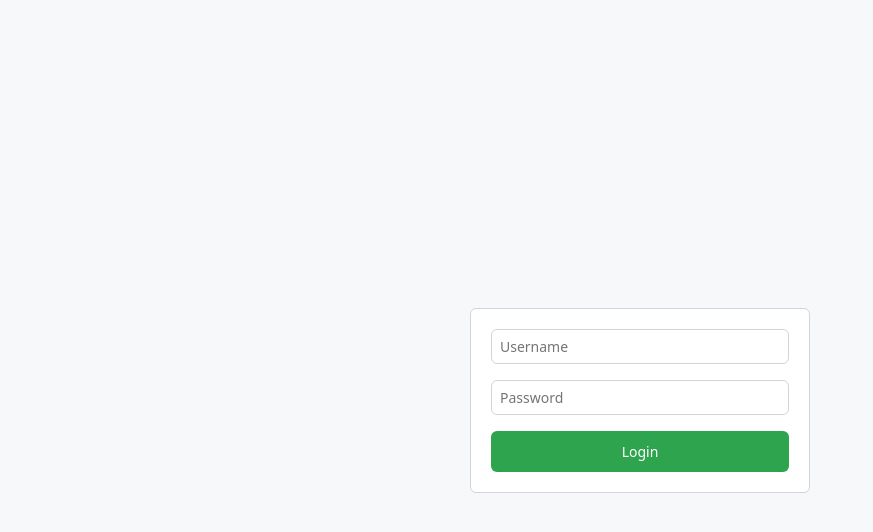
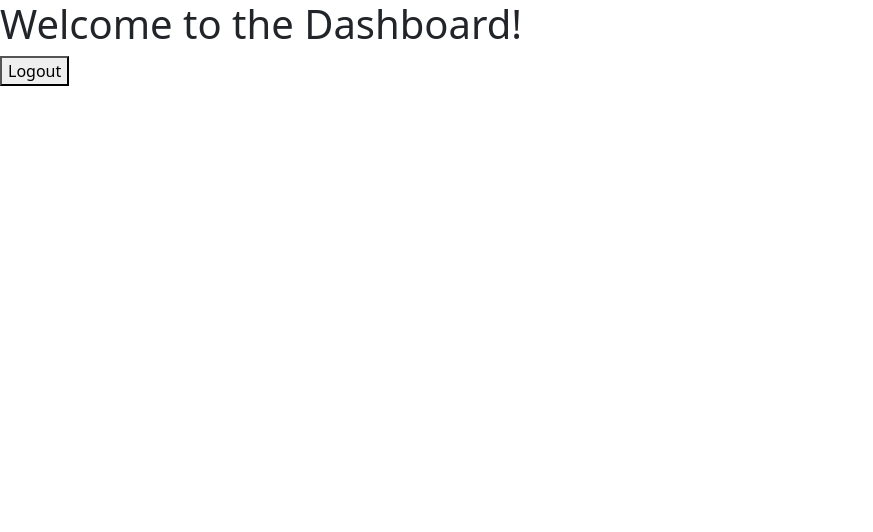
Before and after one commit to AxelAlinsky/realworld-app, a React (Create React App) app: page /dashboard in a window 1280 px wide. Before the commit this address led to /. Shown: the top 532 px of the page, without its empty margins (0-873 px from the left). Built offline with nearby package versions, Linux system fonts and the light colour scheme; sample sign-in values are in the browser's storage.

Commit message:
Adding user sessions

```diff
--- a/src/components/Dashboard.js
+++ b/src/components/Dashboard.js
@@ -14,6 +14,8 @@ const Dashboard = () => {
 
   const handleLogout = () => {
     setIsAuthenticated(false);
+    localStorage.removeItem('isAuthenticated'); // remove value from localStorage
+    navigate('/', { replace: true });
   };
 
   return (
--- a/src/components/Login.js
+++ b/src/components/Login.js
@@ -1,5 +1,4 @@
-import React, { useState, useContext } from 'react';
-import { useNavigate } from 'react-router-dom';
+import React, { useState, useContext, useEffect } from 'react';import { useNavigate } from 'react-router-dom';
 import { AuthContext } from '../contexts/AuthContext';
 import credentials from '../credentials.json';
 
@@ -10,17 +9,30 @@ const Login = () => {
   const [message, setMessage] = useState(null);
   const { isAuthenticated, setIsAuthenticated } = useContext(AuthContext);
   const navigate = useNavigate();
+  const handleLogout = () => {
+    setIsAuthenticated(false);
+    localStorage.removeItem('isAuthenticated'); // remove value from localStorage
+  };
 
   const handleLogin = (e) => {
     e.preventDefault();
     const user = credentials.find((cred) => cred.username === username && cred.password === password);
     if (user) {
       setIsAuthenticated(true);
-      navigate('/dashboard');
+      localStorage.setItem('isAuthenticated', 'true'); // set value in localStorage
+      navigate('/dashboard', { replace: true });
     } else {
       setMessage('Invalid credentials');
     }
   };
+
+  useEffect(() => {
+    const authStatus = localStorage.getItem('isAuthenticated'); // get value from localStorage
+    if (authStatus) {
+      setIsAuthenticated(true);
+      navigate('/dashboard', { replace: true });
+    }
+  }, []);
 
   if (isAuthenticated) {
     navigate('/dashboard');
```
